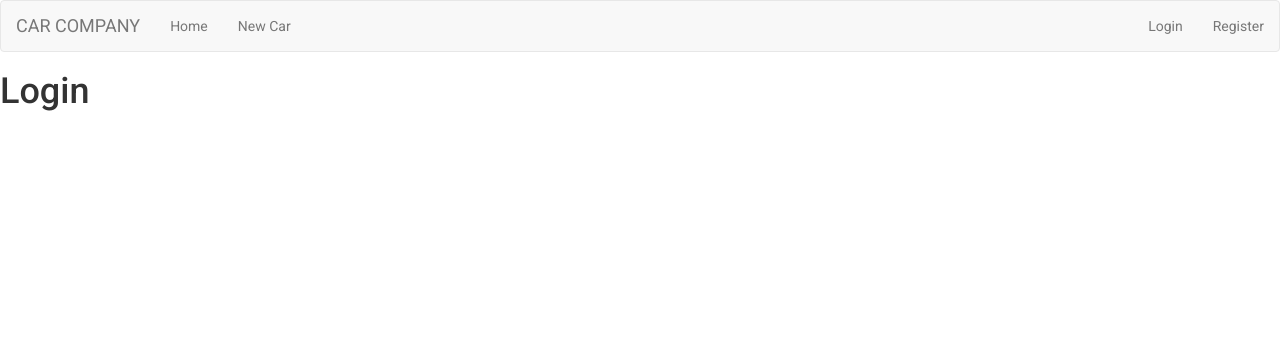
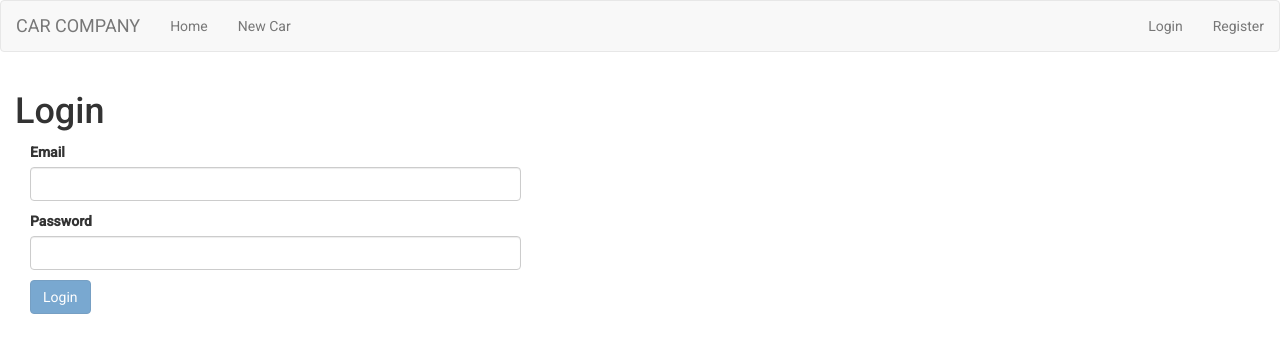
Before and after one commit to lucasedfc/client-cars-app, an Angular app: page /login in a window 1280 px wide. Shown: the top 352 px of the page. Built offline with nearby package versions, Linux system fonts and the light colour scheme.

Commit message:
Login component

```diff
--- a/src/app/components/login/login.component.html
+++ b/src/app/components/login/login.component.html
@@ -1 +1,20 @@
-<h1>{{title}}</h1>
+<div class="col-md-12">
+
+    <h1>{{title}}</h1>
+    <form action="" #loginForm="ngForm" (ngSubmit)="login()" class="col-md-5">
+
+        <p>
+            <label for="email">Email</label>
+            <input class="form-control" type="email" name="email" #email="ngModel" [(ngModel)]="user.email" required>
+            <span *ngIf="!email.valid && email.touched">Email required</span>
+        </p>
+        <p>
+            <label for="password">Password</label>
+            <input class="form-control" type="password" name="password" #password="ngModel" [(ngModel)]="user.password" required>
+            <span *ngIf="!password.valid && password.touched">Password required</span>
+        </p>
+
+        <input type="submit" value="Login" class="btn btn-primary" [disabled]="!loginForm.valid">
+    </form>
+
+</div>
--- a/src/app/components/login/login.component.ts
+++ b/src/app/components/login/login.component.ts
@@ -1,22 +1,61 @@
-import {Component, OnInit} from '@angular/core';
+import { Subscription } from 'rxjs/internal/Subscription';
+import { UserService } from './../../services/user.service';
+import { User } from './../../models/user';
+import {Component, OnDestroy} from '@angular/core';
 import {Router, ActivatedRoute, Params} from '@angular/router';
 
 @Component({
   selector: 'app-login',
-  templateUrl: './login.component.html'
+  templateUrl: './login.component.html',
+  providers: [UserService]
 })
 
-export class LoginComponent implements OnInit {
+export class LoginComponent implements OnDestroy {
  public title: string;
+ public user: User;
+ public subs: Subscription[] = [];
+ public token: string;
+ public identity;
 
  constructor(
    private route: ActivatedRoute,
-   private router: Router
+   private router: Router,
+   // tslint:disable-next-line:variable-name
+   public _userService: UserService
  ) {
   this.title = 'Login';
+  this.user = new User(1, 'ROLE_USER', '', '', '', '');
  }
 
- ngOnInit() {
-   console.log('Login loaded');
+ ngOnDestroy() {
+    this.subs.forEach(sub => sub.unsubscribe());
+ }
+
+ login(form) {
+   console.log(this.user);
+   this.subs.push(this._userService.signin(this.user).subscribe(
+     res => {
+      if (res.status !== 'error') {
+        // save token
+        this.token = res;
+        localStorage.setItem('token', this.token);
+        // get user data
+        this.subs.push(this._userService.signin(this.user, true).subscribe(
+          result => {
+           this.identity = result;
+           localStorage.setItem('identity', JSON.stringify(this.identity));
+          },
+          err => {
+           console.log('res err', err);
+          }
+        ));
+      } else {
+        console.log('Login error', res.message);
+      }
+     },
+     err => {
+      console.log('res err', err);
+     }
+   ));
  }
 }
--- a/src/app/components/register/register.component.ts
+++ b/src/app/components/register/register.component.ts
@@ -1,6 +1,6 @@
 import { UserService } from './../../services/user.service';
 import { User } from './../../models/user';
-import {Component, OnInit, OnDestroy} from '@angular/core';
+import {Component, OnDestroy} from '@angular/core';
 import {Router, ActivatedRoute, Params} from '@angular/router';
 import { Subscription } from 'rxjs/internal/Subscription';
 import {MatSnackBar} from '@angular/material/snack-bar';
@@ -11,7 +11,7 @@ import {MatSnackBar} from '@angular/material/snack-bar';
   providers: [UserService]
 })
 
-export class RegisterComponent implements OnInit, OnDestroy {
+export class RegisterComponent implements OnDestroy {
  public title: string;
  public user: User;
  public subscriptions: Subscription[] = [];
@@ -19,16 +19,14 @@ export class RegisterComponent implements OnInit, OnDestroy {
  constructor(
    private route: ActivatedRoute,
    private router: Router,
+   // tslint:disable-next-line:variable-name
    private _userService: UserService,
+   // tslint:disable-next-line:variable-name
    private _snackBar: MatSnackBar
 
  ) {
   this.title = 'Register';
   this.user = new User(1, 'ROLE_USER', '', '', '', '');
- }
-
- ngOnInit() {
-   console.log('Register loaded');
  }
 
  ngOnDestroy() {
@@ -40,7 +38,7 @@ export class RegisterComponent implements OnInit, OnDestroy {
    this.subscriptions.push(this._userService.register(this.user).subscribe(
    res => {
      console.log('res', res);
-      if(res.status === 'success') {
+     if (res.status === 'success') {
         this.user = new User(1, 'ROLE_USER', '', '', '', '');
         form.reset();
         this._snackBar.open(res.message, 'OK', { duration: 6000 });
@@ -49,7 +47,7 @@ export class RegisterComponent implements OnInit, OnDestroy {
       }
     },
     error => {
-      console.log('Error', <any>error);
+      console.log('Error', error);
     }
    ));
  }
--- a/src/app/services/user.service.ts
+++ b/src/app/services/user.service.ts
@@ -1,17 +1,19 @@
 import { environment } from './../../environments/environment';
 import { User } from './../models/user';
 import { HttpHeaders, HttpClient } from '@angular/common/http';
-import { Injectable } from "@angular/core";
+import { Injectable } from '@angular/core';
 import { Observable } from 'rxjs';
 
 @Injectable()
 export class UserService {
     public url: string;
-
+    public identity;
+    public token;
     constructor(
+        // tslint:disable-next-line:variable-name
         public _http: HttpClient
-    ){
-        this.url = environment.url
+    ) {
+        this.url = environment.url;
     }
 
     test() {
@@ -20,9 +22,38 @@ export class UserService {
 
     register(user): Observable<any> {
         const json = JSON.stringify(user);
-        const params = 'json='+ json;
+        const params = 'json=' + json;
         const headers = new HttpHeaders().set('Content-Type', 'application/x-www-form-urlencoded');
-        console.log(params);
-        return this._http.post(this.url + 'register', params, {headers: headers});
+        return this._http.post(this.url + 'register', params, {headers});
     }
+
+    signin(user, gettoken = null): Observable<any> {
+        if (gettoken != null) {
+            user.gettoken = 'true';
+        }
+        const json = JSON.stringify(user);
+        const params = 'json=' + json;
+        const headers = new HttpHeaders().set('Content-Type', 'application/x-www-form-urlencoded');
+        return this._http.post(this.url + 'login', params, { headers });
+    }
+
+    getIdentity() {
+     const identity = JSON.parse(localStorage.getItem('identity'));
+     if (identity !== 'undefined') {
+            this.identity = identity;
+        } else {
+            this.identity = null;
+        }
+     return this.identity;
+    }
+
+    getToken() {
+        const token = JSON.parse(localStorage.getItem('token'));
+        if (token !== 'undefined') {
+            this.token = token;
+        } else {
+            this.token = null;
+        }
+        return this.token;
+       }
 }
```
